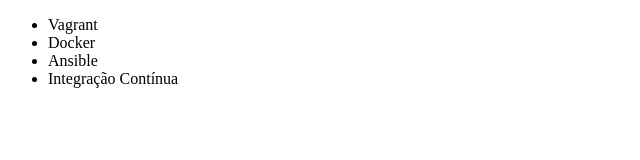
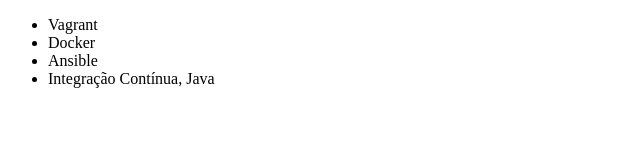
Before and after one commit to rodrigocesarns/projeto, a plain HTML site: page index.html in a window 1280 px wide. Shown: the full height of the page, 0-640 px from the left. Drawn offline with Linux system fonts and the light colour scheme.

Commit message:
Mudança no nome do curso

```diff
--- a/index.html
+++ b/index.html
@@ -9,7 +9,7 @@
         <li>Vagrant</li>
         <li>Docker</li>
         <li>Ansible</li>
-        <li>Integração Contínua</li>
+        <li>Integração Contínua, Java</li>
     </ul>
 </body>
 </html>
```
